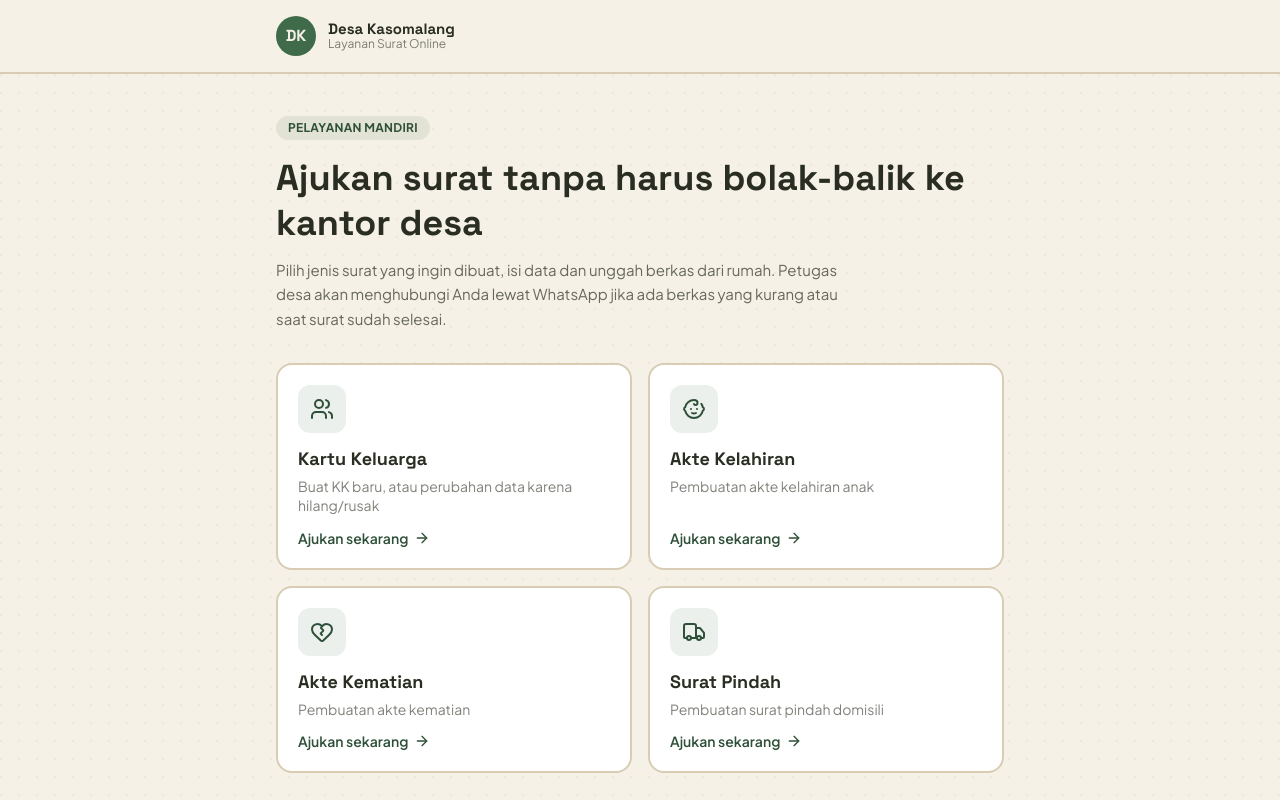
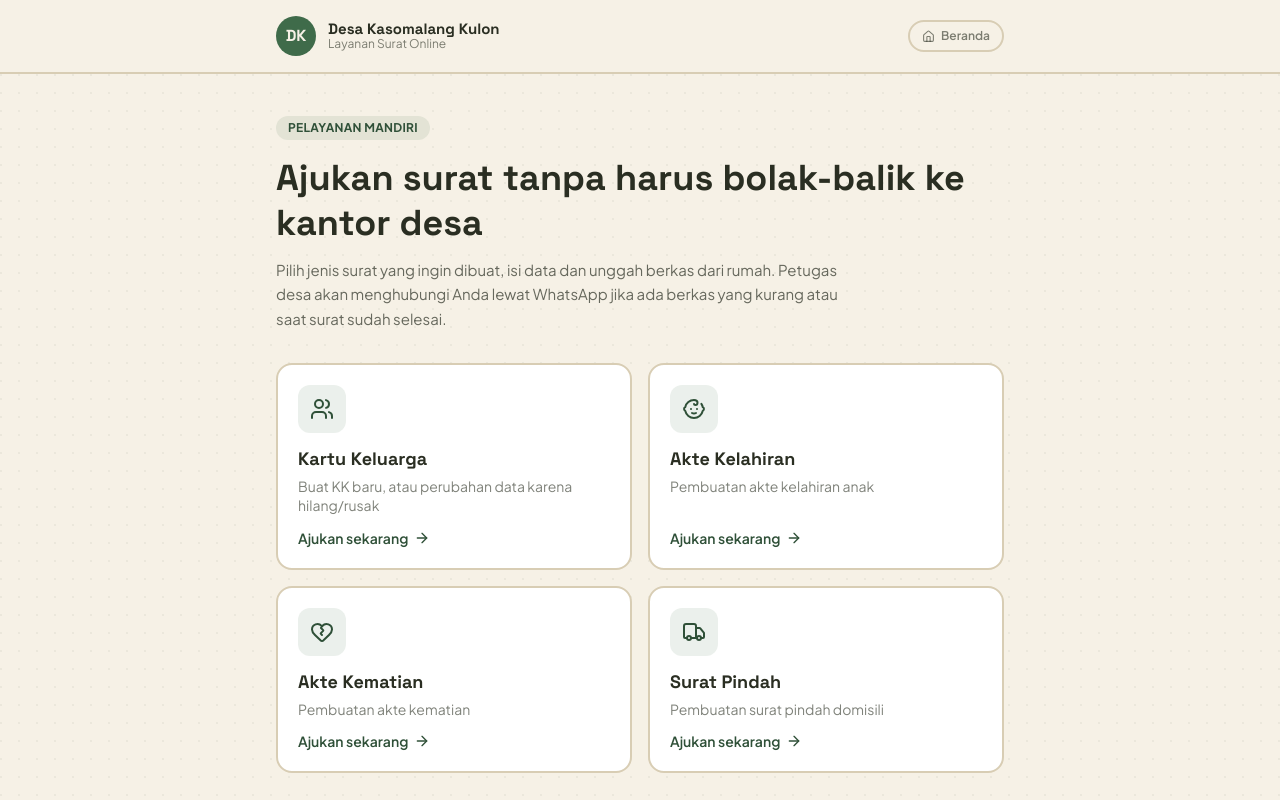
Before and after one commit to xxcode2/disdukdesa, a Next.js app in the folder desa-kasomalang/: page / in a window 1280 px wide. Shown: the top 800 px of the page. Built offline with nearby package versions, Linux system fonts and the light colour scheme.

Commit message:
Update Header.tsx

```diff
--- a/desa-kasomalang/src/components/layout/Header.tsx
+++ b/desa-kasomalang/src/components/layout/Header.tsx
@@ -1,19 +1,27 @@
 import Link from 'next/link';
+import { Home } from 'lucide-react';
 
 export function Header() {
   return (
     <header className="border-b-2 border-garis bg-kertas/95 backdrop-blur-sm sticky top-0 z-30">
-      <div className="mx-auto max-w-3xl px-5 py-4 flex items-center gap-3">
+      <div className="mx-auto max-w-3xl px-5 py-4 flex items-center justify-between gap-3">
         <Link href="/" className="flex items-center gap-3">
           <span className="flex h-10 w-10 items-center justify-center rounded-full bg-sawah text-kertas font-display font-bold text-base shrink-0">
             DK
           </span>
           <span className="leading-tight">
             <span className="block font-display font-bold text-[15px] text-tinta">
-              Desa Kasomalang
+              Desa Kasomalang Kulon
             </span>
             <span className="block text-xs text-tinta/60 -mt-0.5">Layanan Surat Online</span>
           </span>
+        </Link>
+        <Link
+          href="/"
+          className="flex items-center gap-1.5 text-xs font-semibold text-tinta/60 border-2 border-garis rounded-full px-3 py-1.5 hover:border-sawah hover:text-sawah-gelap transition-colors"
+        >
+          <Home size={13} />
+          Beranda
         </Link>
       </div>
     </header>
```
